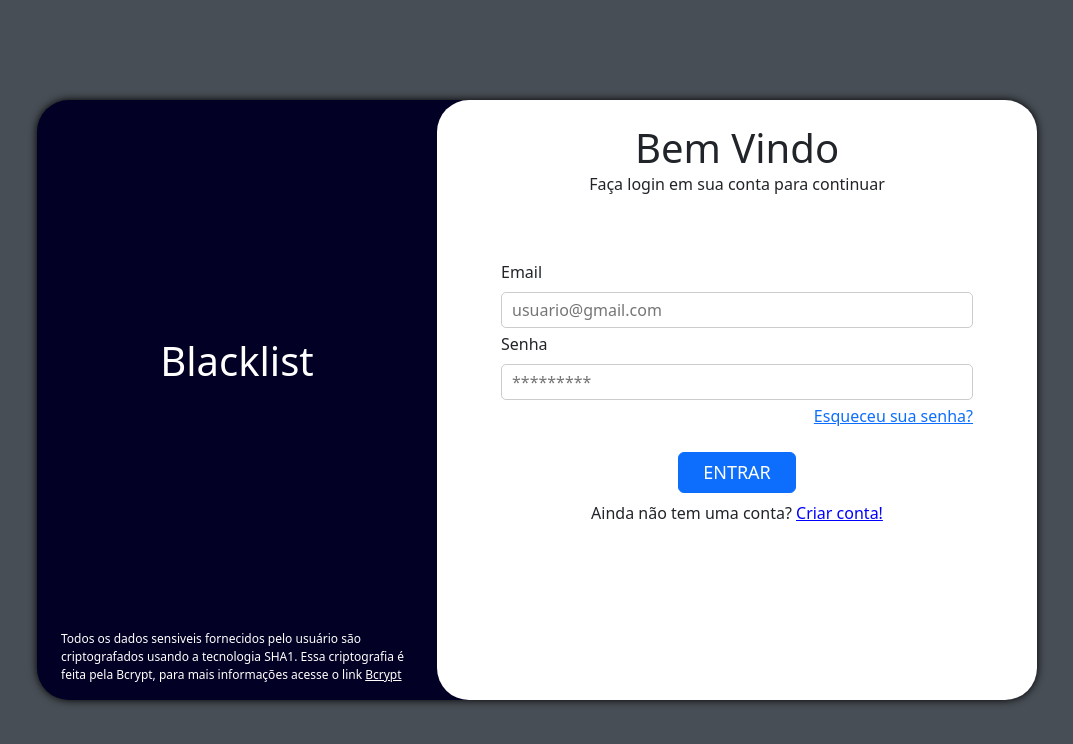
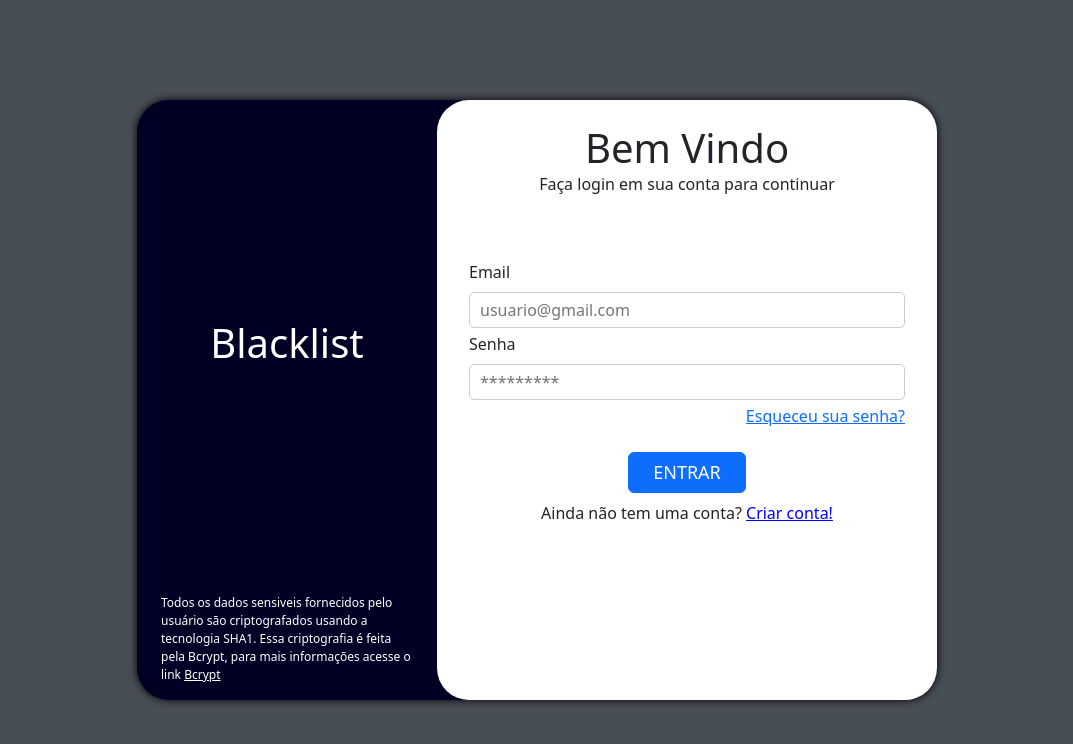
Before and after one commit to wesleyeagles/black-list, a React (Vite) app: page /login in a window 1280 px wide. Shown: the top 744 px of the page, without its empty margins (103-1176 px from the left). Built offline with nearby package versions, Linux system fonts and the light colour scheme.

Commit message:
fix width

```diff
--- a/src/Pages/Authentication/Login/Authentication.tsx
+++ b/src/Pages/Authentication/Login/Authentication.tsx
@@ -13,7 +13,7 @@ const Authentication = () => {
 	const [page, setPage] = useState(true);
 
 	const { x } = useSpring({
-		x: !page ? -400 : 0,
+		x: !page ? -300 : 0,
 	});
 
 	useEffect(() => {
--- a/src/Pages/Authentication/Login/scss/Login.scss
+++ b/src/Pages/Authentication/Login/scss/Login.scss
@@ -10,7 +10,7 @@
 
 		.login-box {
             position: relative;
-			width: 1000px;
+			width: 800px;
 			height: 600px;
             display: flex;
 			background: rgb(2, 0, 36);
@@ -21,7 +21,7 @@
             transition: 0.6s;
 
             .login-box-text {
-                width: 400px;
+                width: 300px;
                 display: flex;
                 flex-direction: column;
                 align-items: center;
@@ -45,9 +45,9 @@
             .form-box {
                 position: absolute;
                 right: 0;
-                width: 600px;
+                width: 500px;
                 flex: none;
-                padding-inline: 64px;
+                padding-inline: 32px;
                 height: 100%;
                 background-color: white;
                 border-top-left-radius: 32px;
```
